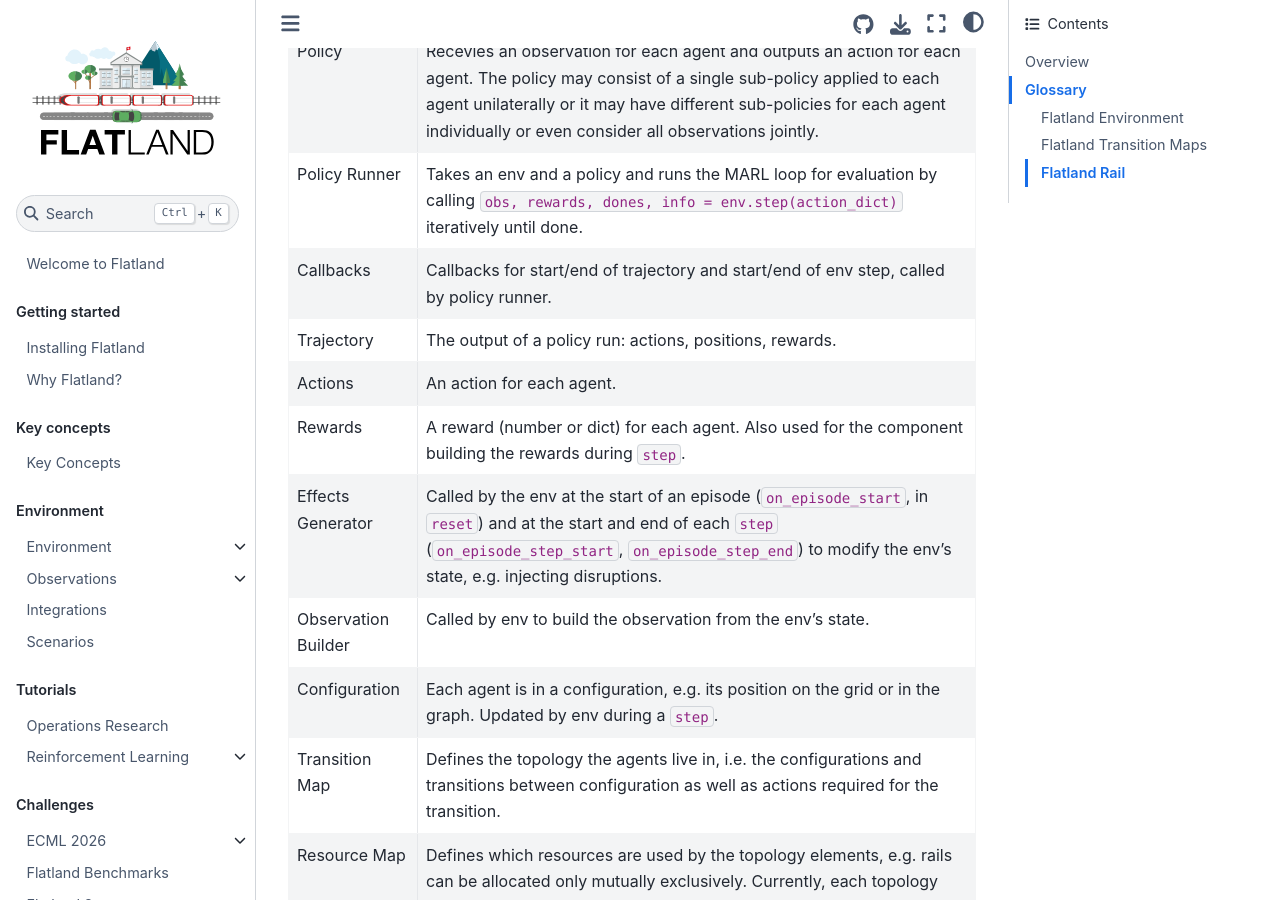
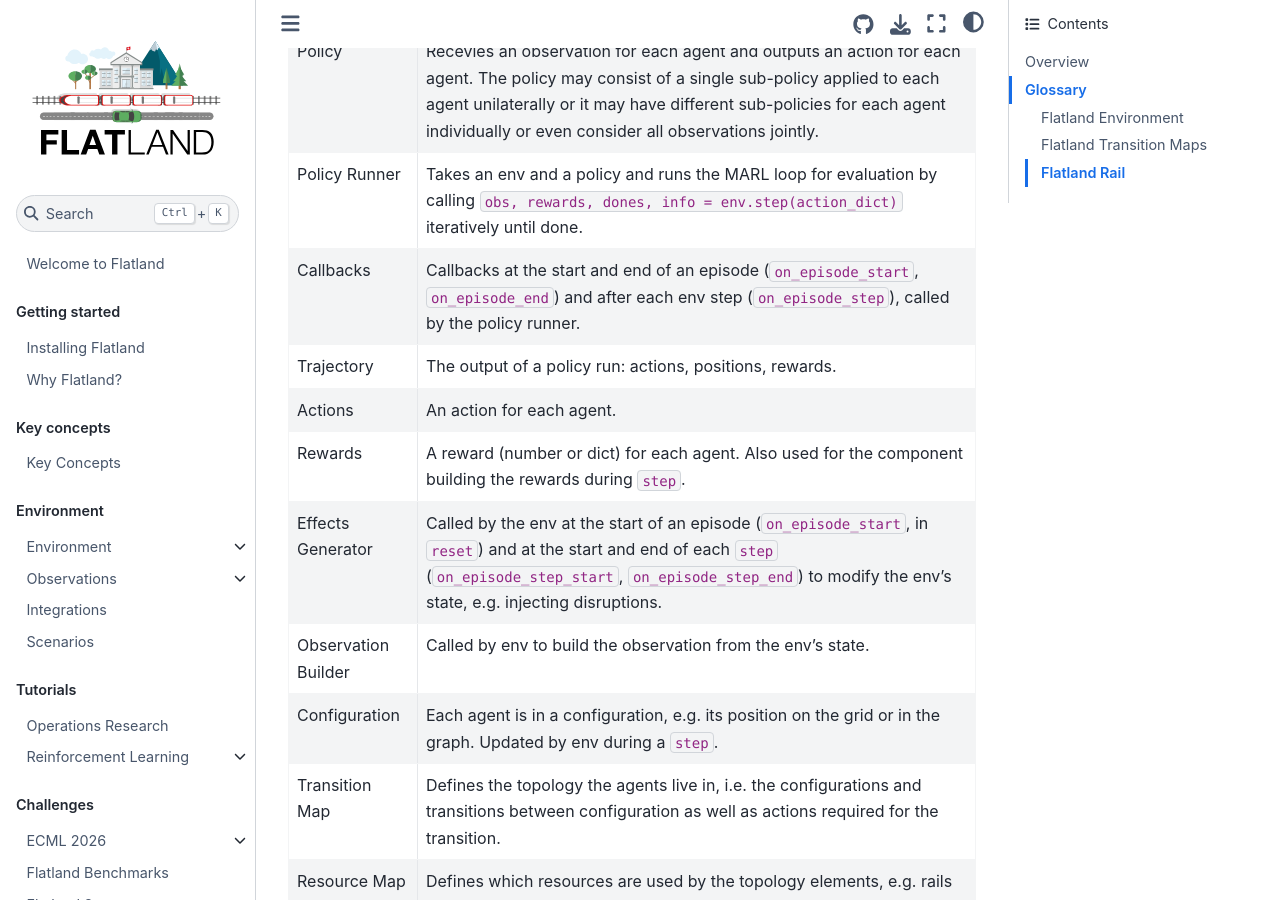
Before and after one commit to flatland-association/flatland-book, a Jupyter Book: the page built from key-concepts/simulation_model.md, in a window 1280 px wide and 900 px high, scrolled down 1151 px. Built offline with Jupyter Book 1.0.4 settings and Sphinx 7.4.7 and the Sphinx Book theme 1.1.4, drawn with Linux system fonts in a browser that asks for light colours; pages that are not in the unit, such as notebooks, are missing from menus.

Commit message:
docs(key-concepts): correct callbacks hook description.
Co-Authored-By: Claude Opus 5.5 <noreply@anthropic.com>

```diff
--- a/key-concepts/simulation_model.md
+++ b/key-concepts/simulation_model.md
@@ -46,7 +46,7 @@ Adapted from [RLlib](https://docs.ray.io/en/latest/rllib/rllib-env.html#rllib-en
 | (MA)RL Loop         | (Multi-Agent) Reinforcement Learning Loop is a control loop: a policy receives observations from the env and outputs actions. See above.                                                                                                                                   |
 | Policy              | Recevies an observation for each agent and outputs an action for each agent. The policy may consist of a single sub-policy applied to each agent unilaterally or it may have different sub-policies for each agent individually or even consider all observations jointly. |
 | Policy Runner       | Takes an env and a policy and runs the MARL loop for evaluation by calling `obs, rewards, dones, info = env.step(action_dict)` iteratively until done.                                                                                                                     |
-| Callbacks           | Callbacks for start/end of trajectory and start/end of env step, called by policy runner.                                                                                                                                                                                  |
+| Callbacks           | Callbacks at the start and end of an episode (`on_episode_start`, `on_episode_end`) and after each env step (`on_episode_step`), called by the policy runner.                                                                                                              |
 | Trajectory          | The output of a policy run: actions, positions, rewards.                                                                                                                                                                                                                   |
 | Actions             | An action for each agent.                                                                                                                                                                                                                                                  |
 | Rewards             | A reward (number or dict) for each agent. Also used for the component building the rewards during `step`.                                                                                                                                                                  |
```
